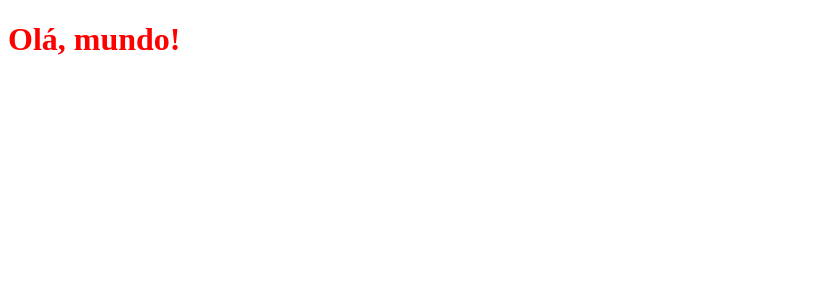
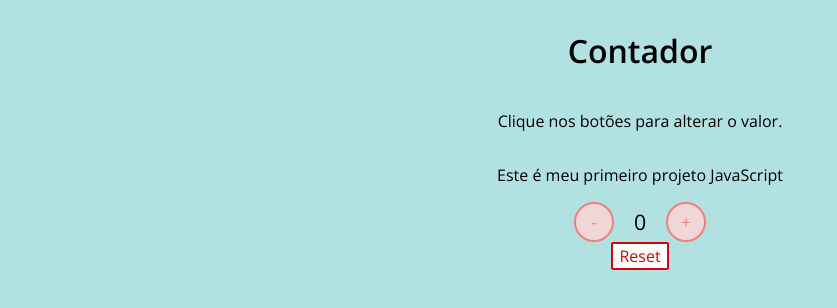
Before and after one commit to Fernandognu/Introducao-JavaScript, a plain HTML site: page index.html in a window 1280 px wide. Shown: the whole page, without its empty margins (0-837 px from the left). Drawn offline with nearby package versions, Linux system fonts and the light colour scheme.

Commit message:
Implementando Contador com JavaScript

```diff
--- a/assets/css/styles.css
+++ b/assets/css/styles.css
@@ -1,3 +1,48 @@
+@import url('https://fonts.googleapis.com/css2?family=Open+sans:wght@300;600&display=swap');
+
+* {
+    font-family: 'Open Sans', sans-serif;
+}
+
 body {
-    color: gray;
+    display: flex;
+    align-items: center;
+    justify-content: center;
+    flex-direction: column;
+    background-color: rgb(177, 225, 225);
 }
+
+.operacao {
+    height: 40px;
+    width: 40px;
+    border-radius: 50%;
+    border: 2px solid lightcoral;
+    background-color: rgb(241, 214, 214);
+    color: lightcoral;
+    font-size: 16px;
+    font-weight: 600px;
+    text-align: center;
+}
+
+.reset {
+    display: flex;
+    align-items: center;
+    border-radius: 5%;
+    border: 2px solid rgb(212, 6, 6);
+    background-color: rgb(255, 255, 255);
+    color: rgb(212, 6, 6);
+    font-size: 16px;
+    font-weight: 600px;
+    text-align: center;
+}
+
+#counter {
+    display: flex;
+}
+
+#currentNumber {
+    display: flex;
+    align-items: center;
+    margin: 0 20px;
+    font-size: 16pt;
+}
--- a/assets/js/scripts.js
+++ b/assets/js/scripts.js
@@ -1,3 +1,28 @@
-console.log("Hello World!");
-var heading1 = document.getElementsByTagName('h1')[0]
-heading1.style.color = 'red'
+var currrentNumberWrapper = document.getElementById('currentNumber');
+var currentNumber = 0
+
+function increment() {
+    currentNumber = currentNumber + 1;
+    currrentNumberWrapper.innerHTML = currentNumber;
+    verifica();
+}
+
+function decrement() {
+    currentNumber = currentNumber - 1;
+    currrentNumberWrapper.innerHTML = currentNumber;
+    verifica();
+}
+
+function reset() {
+    currentNumber = 0
+    currrentNumberWrapper.innerHTML = currentNumber;
+    verifica()
+}
+
+function verifica() {
+    if (currentNumber < 0) {
+        currrentNumberWrapper.style.color = 'red';
+    } else {
+        currrentNumberWrapper.style.color = 'black';
+    }
+}
--- a/index.html
+++ b/index.html
@@ -5,10 +5,20 @@
         <meta http-equiv="X-UA-Compatible" content="IE=edge">
         <meta name="viewport" content="width=device-width, initial-scale=1.0">
         <link rel="stylesheet" href="/assets/css/styles.css">
-        <title>Teste</title>
+        <title>Contador</title>
     </head>
     <body>
-        <h1>Olá, mundo!</h1>
+        <h1>Contador</h1>
+        <p>Clique nos botões para alterar o valor.</p>
+        <p>Este é meu primeiro projeto JavaScript</p>
+        <div id="counter">
+            <button class="operacao" name="subtrair" onclick="decrement()">-</button>
+            <span id="currentNumber">0</span>
+            <button class="operacao" name="adcionar" onclick="increment()">+</button>
+        </div>
+        <div id="reset">
+            <button class="reset" name="reset" onclick="reset()">Reset</button>
+        </div>
+        <script src="/assets/js/scripts.js"></script>
     </body>
-    <script src="/assets/js/scripts.js"></script>
 </html>
```
